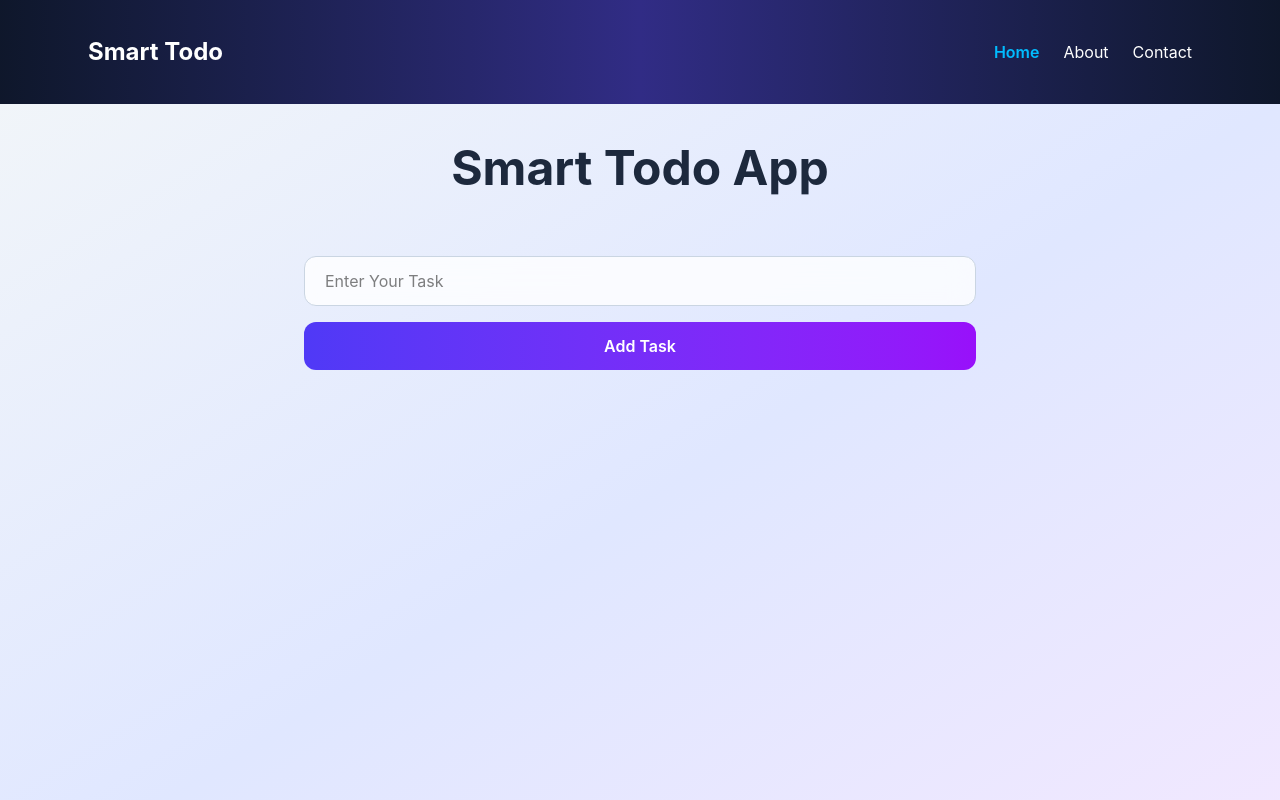
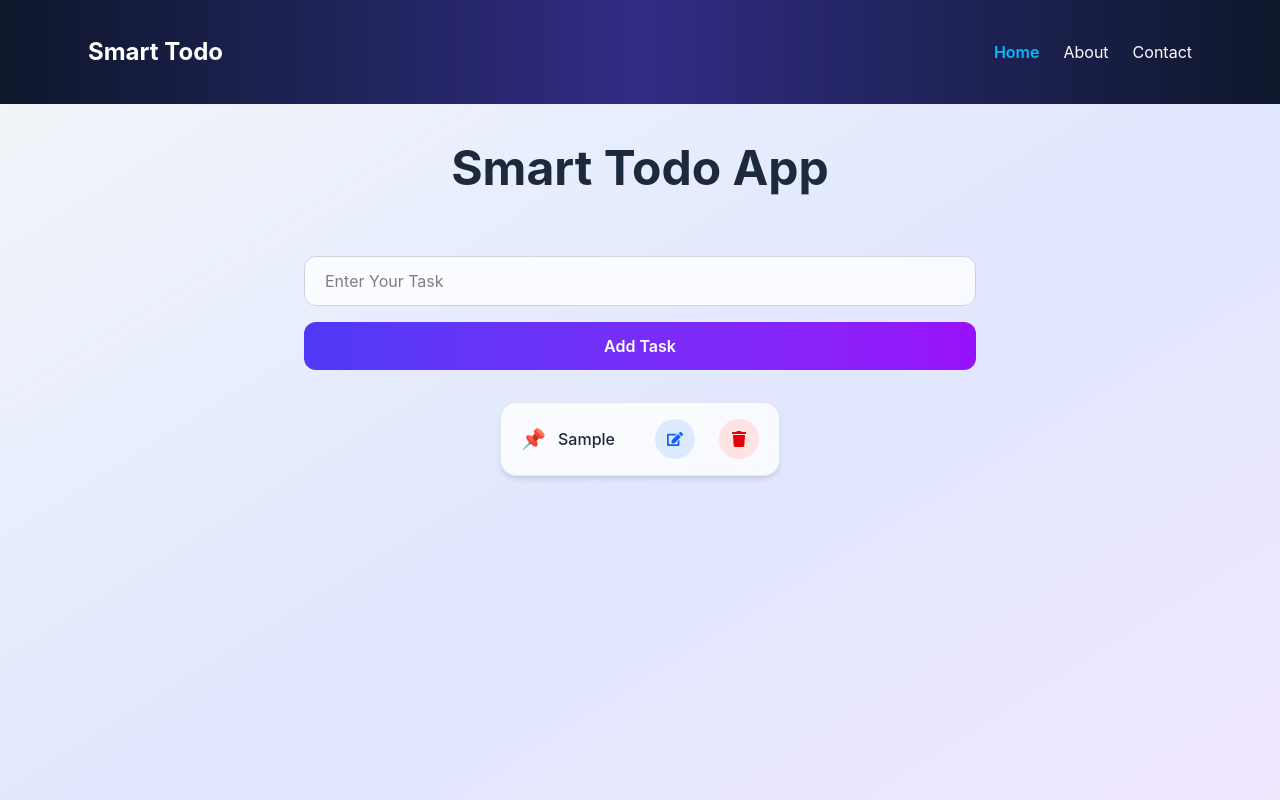
Before and after one commit to aakashtechworks/smart-todo, a React (Vite) app: page / in a window 1280 px wide. Both pictures are taken after typing "Sample" into the empty fields and a click on the button "Add Task". Shown: the top 800 px of the page. Built offline with nearby package versions, Linux system fonts and the light colour scheme.

Commit message:
display todos using reusable todoitem components

```diff
--- a/package.json
+++ b/package.json
@@ -13,6 +13,7 @@
     "@tailwindcss/vite": "^4.3.3",
     "react": "^19.2.8",
     "react-dom": "^19.2.8",
+    "react-icons": "^5.7.0",
     "react-router-dom": "^7.18.2",
     "tailwindcss": "^4.3.3"
   },
--- /dev/null
+++ b/src/components/todo/TodoItem.jsx
@@ -0,0 +1,23 @@
+import React from 'react'
+import { FaEdit, FaTrash } from 'react-icons/fa'
+
+
+const TodoItem = ({todo}) => {
+  return (
+    <div className='w-full bg-white/80 backdrop-blur-lg rounded-2xl shadow-md border border-gray-200 px-5 py-4 flex items-center justify-between hover:shadow-xl hover:-translate-y-1 transition-all duration-300 gap-10'>
+
+        <div className='flex items-center gap-3'>
+            <span className='text-xl'>📌</span>
+            <p className='text-gray-800 font-medium'>{todo}</p>
+        </div>
+
+        <div className='flex items-center gap-6'>
+            <button className='w-10 h-10 rounded-full bg-blue-100 text-blue-600 hover:bg-blue-600 hover:text-white transition-all duration-300 flex items-center justify-center'> <FaEdit/> </button>
+
+            <button className='w-10 h-10 rounded-full bg-red-100 text-red-600 hover:bg-red-600 hover:text-white transition-all duration-300 flex items-center justify-center'> <FaTrash/> </button>
+        </div>
+    </div>
+  )
+}
+
+export default TodoItem
--- /dev/null
+++ b/src/components/todo/TodoList.jsx
@@ -0,0 +1,15 @@
+import React from 'react'
+import TodoItem from './TodoItem'
+
+const TodoList = ({todos}) => {
+    console.log(todos)
+  return (
+    <div className='max-w-3xl mx-auto mt-8 space-y-4'>
+        {todos.map((todo, index)=>(
+            <TodoItem key={index} todo={todo}/>
+        ))}
+    </div>
+  )
+}
+
+export default TodoList
--- a/src/pages/Home.jsx
+++ b/src/pages/Home.jsx
@@ -1,5 +1,6 @@
 import React, { useState } from 'react'
 import TodoForm from '../components/todo/TodoForm'
+import TodoList from '../components/todo/TodoList'
 
 const Home = () => {
   const [todos, setTodos] = useState([])
@@ -12,6 +13,8 @@ const Home = () => {
       <h1 className='text-4xl md:text-5xl font-bold text-center text-slate-800 mb-8'>Smart Todo App</h1>
 
       <TodoForm addTodo={addTodo} />
+
+      <TodoList todos={todos} />
     </main>
   )
 }
```
Also changed, not shown: 1 other file (tests, documents, lock files or other folders).
